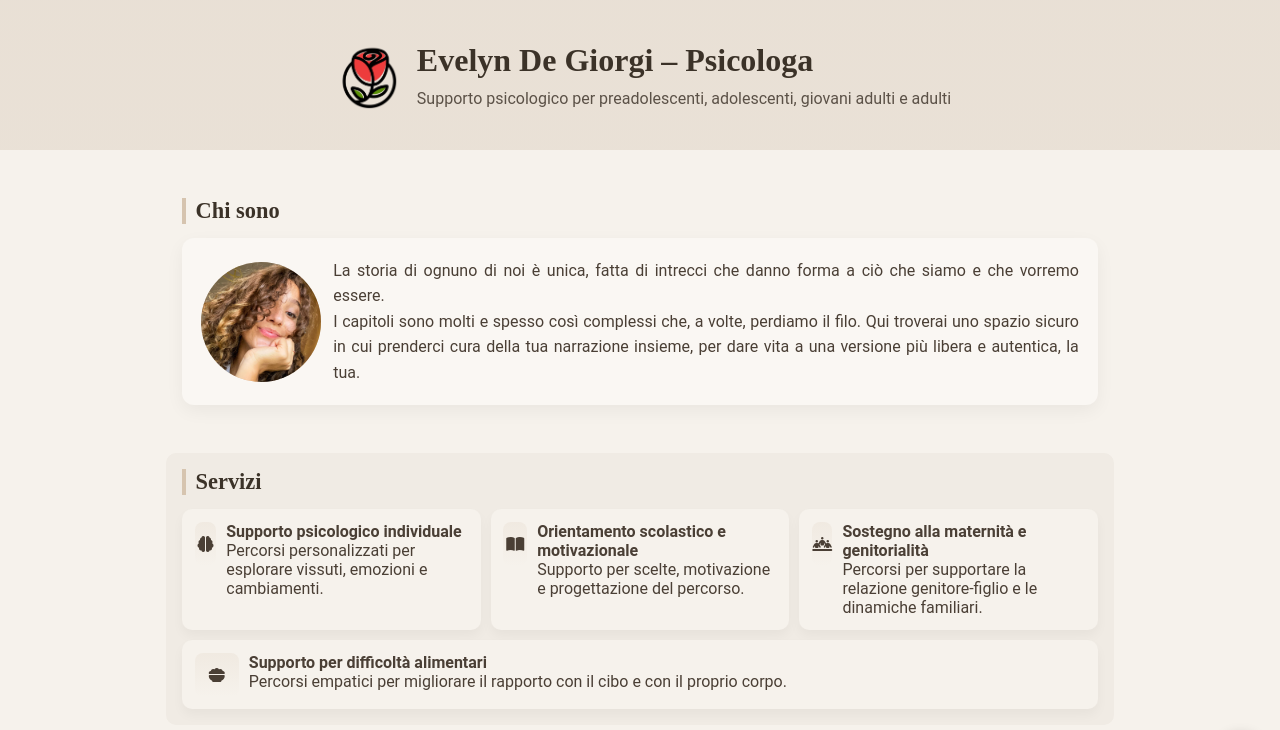
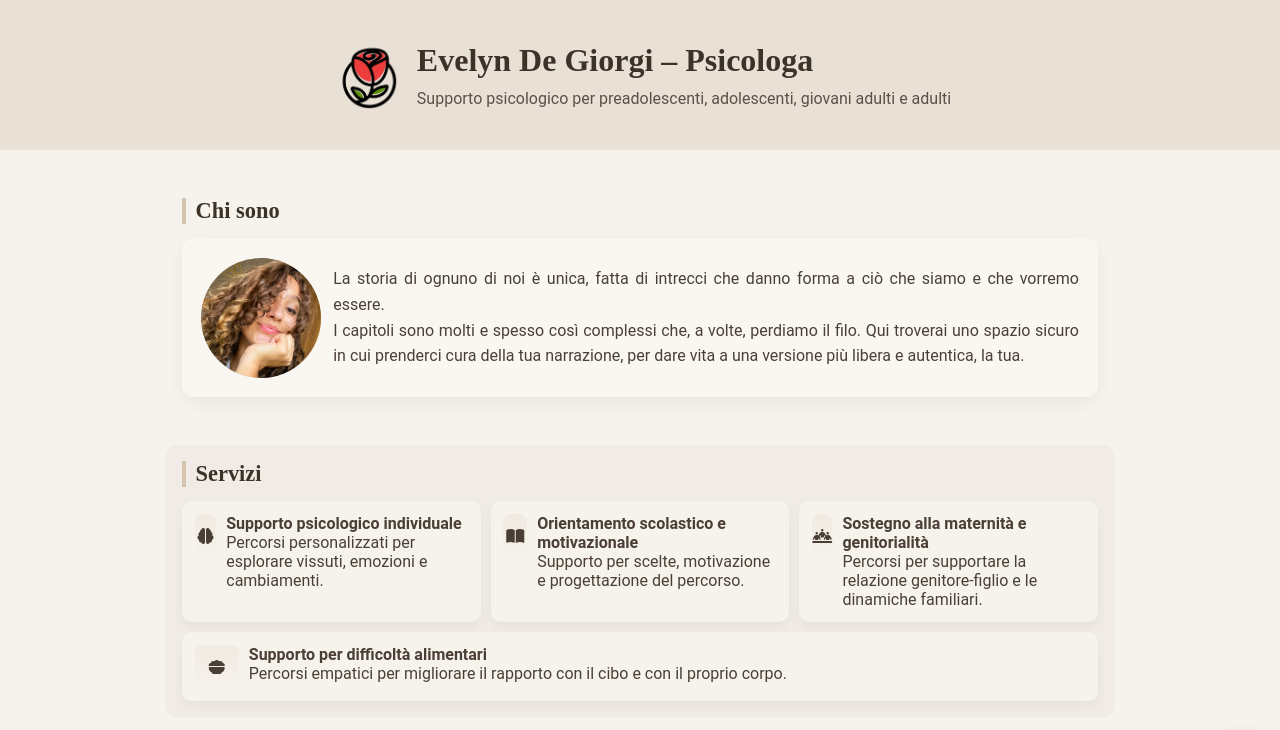
Before and after one commit to Evelyn-psi/evelyndegiorgi.psi, a plain HTML site: page index.html in a window 1280 px wide. Shown: the top 730 px of the page. Drawn offline with Linux system fonts and the light colour scheme.

Commit message:
Update index.html

```diff
--- a/index.html
+++ b/index.html
@@ -96,7 +96,7 @@ footer{text-align:center;margin-top:2rem;padding:1rem;color:var(--muted);font-si
         <img src="photo.jpg" alt="Foto Evelyn">
       </div>
       <div>
-        <p class="lead">La storia di ognuno di noi è unica, fatta di intrecci che danno forma a ciò che siamo e che vorremo essere. <br> I capitoli sono molti e spesso così complessi che, a volte, perdiamo il filo. Qui troverai uno spazio sicuro in cui prenderci cura della tua narrazione insieme, per dare vita a una versione più libera e autentica, la tua.</p>
+        <p class="lead">La storia di ognuno di noi è unica, fatta di intrecci che danno forma a ciò che siamo e che vorremo essere. <br> I capitoli sono molti e spesso così complessi che, a volte, perdiamo il filo. Qui troverai uno spazio sicuro in cui prenderci cura della tua narrazione, per dare vita a una versione più libera e autentica, la tua.</p>
       </div>
     </div>
   </section>
```
